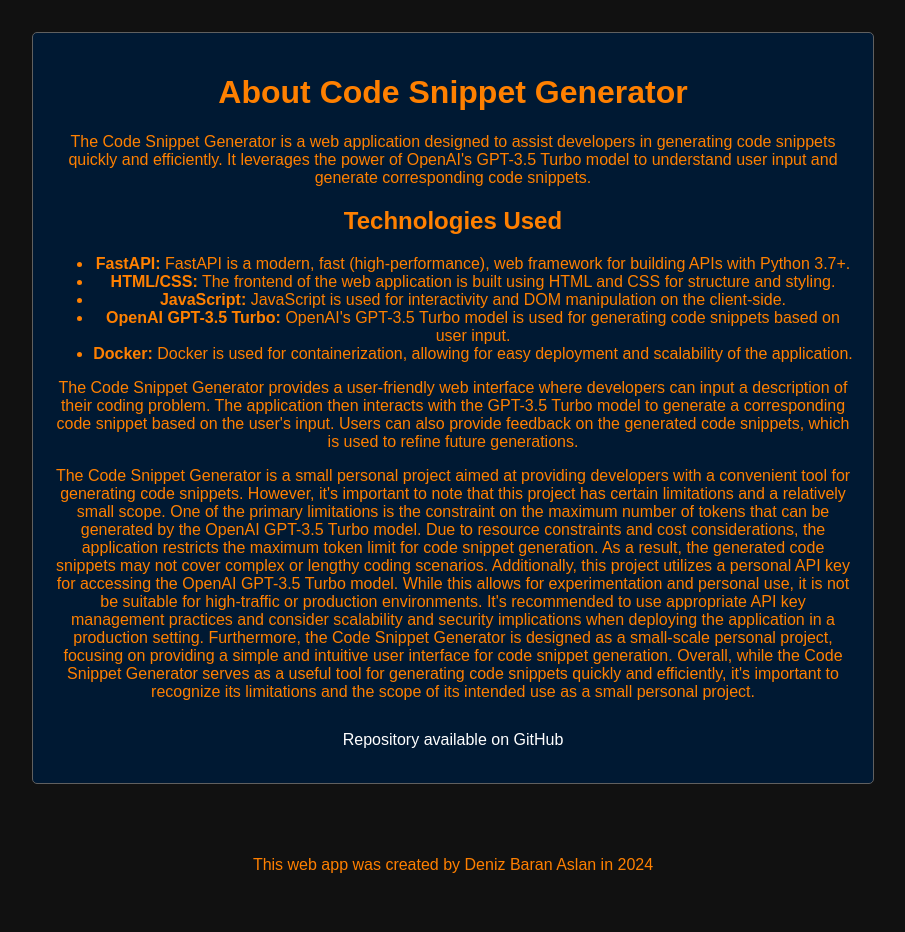
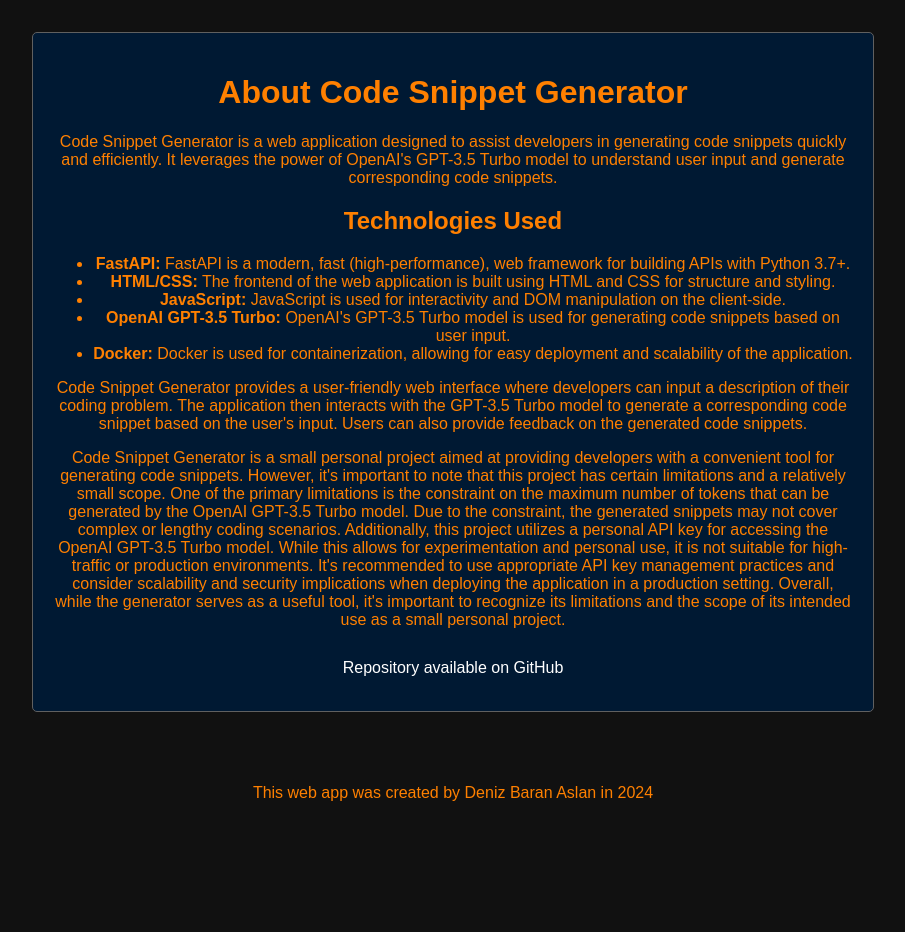
Before and after one commit to dbaslan/CodeSnippetGenerator, a FastAPI app: page /about in a window 1280 px wide. Shown: the part 46-978 px from the top of the page, without its empty margins (187-1092 px from the left). After the commit the page ends 847 px from the top, so only its background shows below. Run offline with FastAPI, Linux system fonts and the light colour scheme.

Commit message:
Update dockerfile and about.html

```diff
--- a/templates/about.html
+++ b/templates/about.html
@@ -14,7 +14,7 @@
     </div>
     <div class="content">
         <h1>About Code Snippet Generator</h1>
-        <p>The Code Snippet Generator is a web application designed to assist developers in generating code snippets quickly and efficiently. It leverages the power of OpenAI's GPT-3.5 Turbo model to understand user input and generate corresponding code snippets.</p>
+        <p>Code Snippet Generator is a web application designed to assist developers in generating code snippets quickly and efficiently. It leverages the power of OpenAI's GPT-3.5 Turbo model to understand user input and generate corresponding code snippets.</p>
 
         <h2>Technologies Used</h2>
         <ul>
@@ -25,8 +25,8 @@
             <li><strong>Docker:</strong> Docker is used for containerization, allowing for easy deployment and scalability of the application.</li>
         </ul>
 
-        <p>The Code Snippet Generator provides a user-friendly web interface where developers can input a description of their coding problem. The application then interacts with the GPT-3.5 Turbo model to generate a corresponding code snippet based on the user's input. Users can also provide feedback on the generated code snippets, which is used to refine future generations.</p>
-        <p>The Code Snippet Generator is a small personal project aimed at providing developers with a convenient tool for generating code snippets. However, it's important to note that this project has certain limitations and a relatively small scope. One of the primary limitations is the constraint on the maximum number of tokens that can be generated by the OpenAI GPT-3.5 Turbo model. Due to resource constraints and cost considerations, the application restricts the maximum token limit for code snippet generation. As a result, the generated code snippets may not cover complex or lengthy coding scenarios. Additionally, this project utilizes a personal API key for accessing the OpenAI GPT-3.5 Turbo model. While this allows for experimentation and personal use, it is not be suitable for high-traffic or production environments. It's recommended to use appropriate API key management practices and consider scalability and security implications when deploying the application in a production setting. Furthermore, the Code Snippet Generator is designed as a small-scale personal project, focusing on providing a simple and intuitive user interface for code snippet generation. Overall, while the Code Snippet Generator serves as a useful tool for generating code snippets quickly and efficiently, it's important to recognize its limitations and the scope of its intended use as a small personal project. </p>
+        <p>Code Snippet Generator provides a user-friendly web interface where developers can input a description of their coding problem. The application then interacts with the GPT-3.5 Turbo model to generate a corresponding code snippet based on the user's input. Users can also provide feedback on the generated code snippets.</p>
+        <p>Code Snippet Generator is a small personal project aimed at providing developers with a convenient tool for generating code snippets. However, it's important to note that this project has certain limitations and a relatively small scope. One of the primary limitations is the constraint on the maximum number of tokens that can be generated by the OpenAI GPT-3.5 Turbo model. Due to the constraint, the generated snippets may not cover complex or lengthy coding scenarios. Additionally, this project utilizes a personal API key for accessing the OpenAI GPT-3.5 Turbo model. While this allows for experimentation and personal use, it is not suitable for high-traffic or production environments. It's recommended to use appropriate API key management practices and consider scalability and security implications when deploying the application in a production setting. Overall, while the generator serves as a useful tool, it's important to recognize its limitations and the scope of its intended use as a small personal project. </p>
         <a href="https://github.com/dbaslan/CodeSnippetGenerator">Repository available on GitHub</a>
     </div>
     <br><br><br><br>
```
Also changed, not shown: 1 other file.
